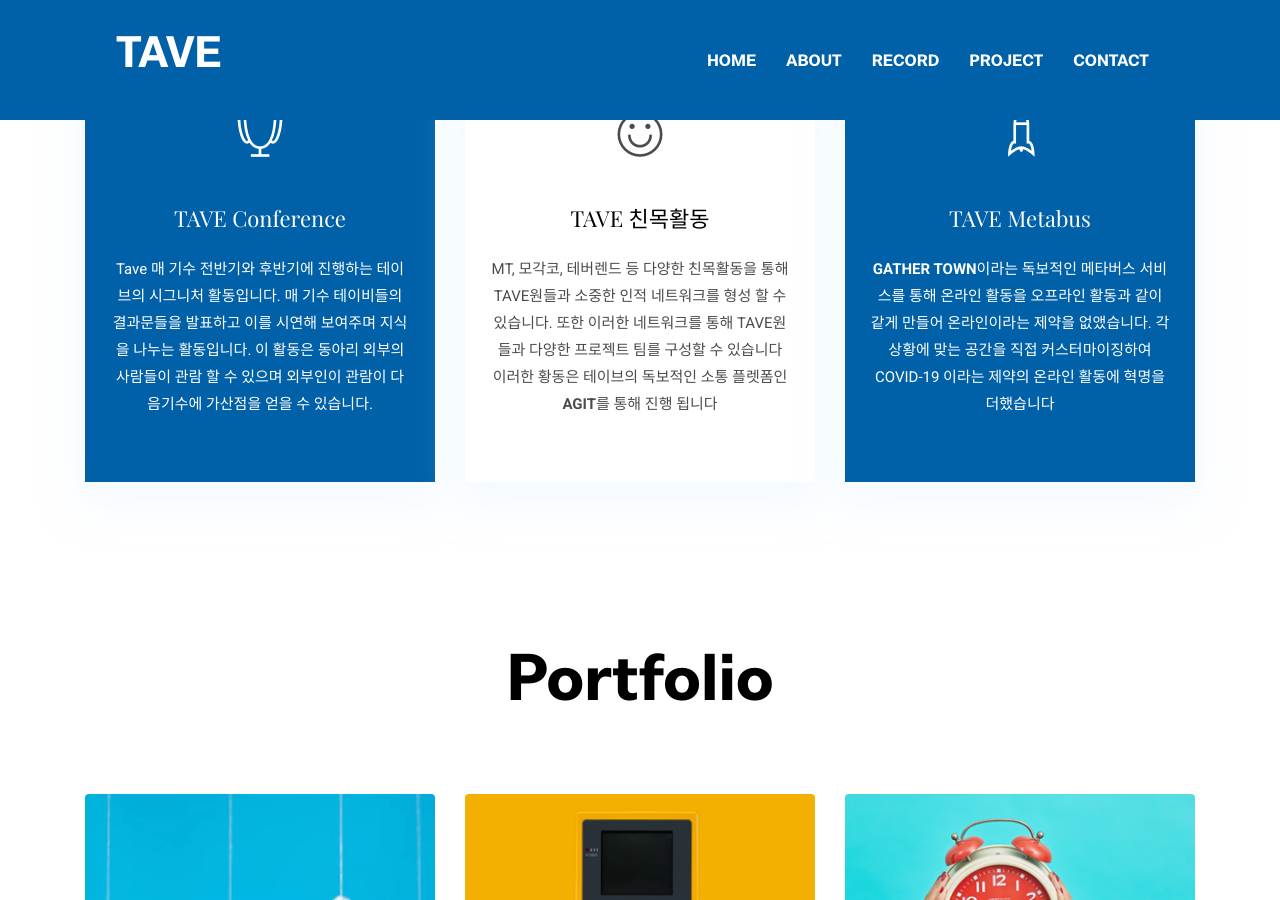
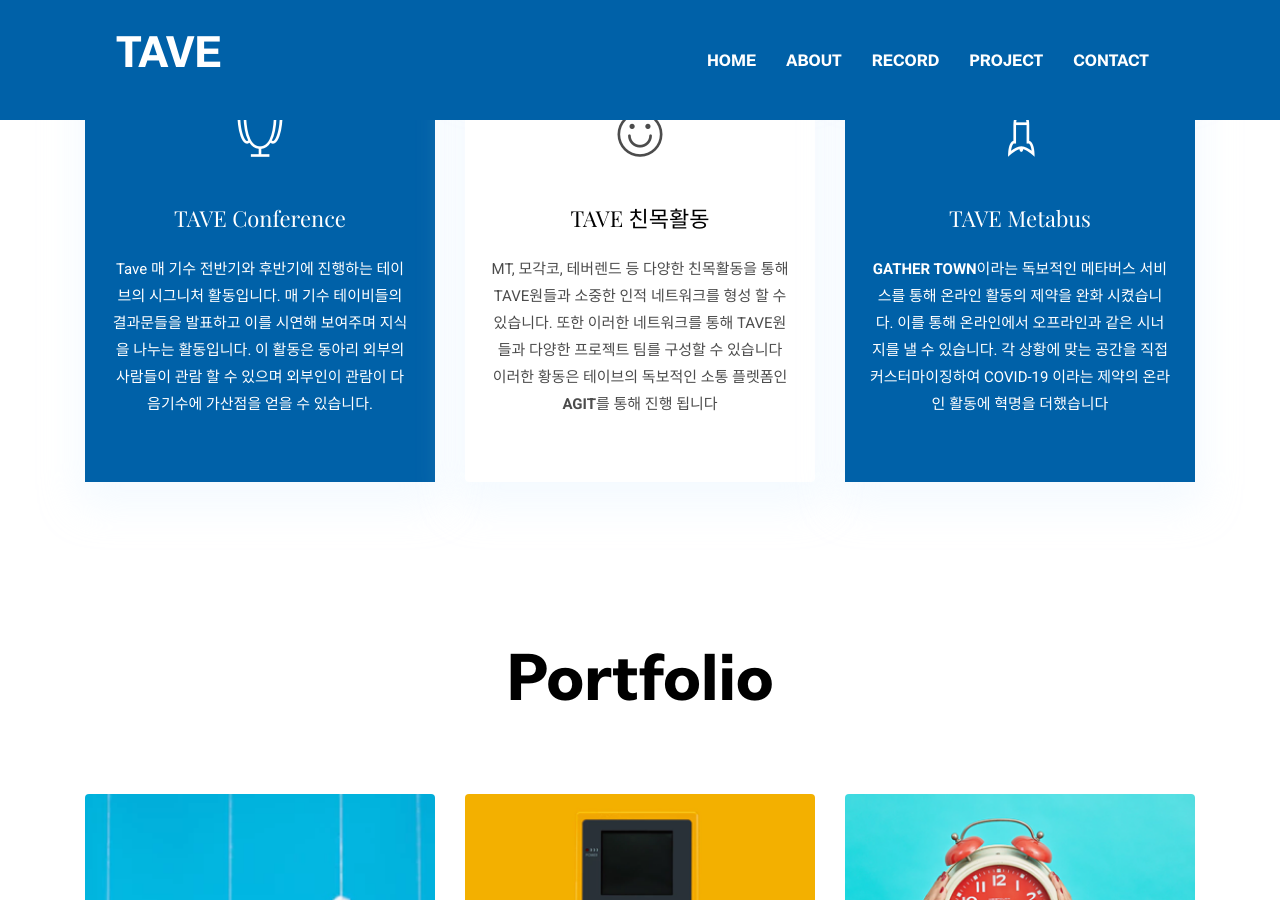
Before and after one commit to TAVEwave/TAVEwave.github.io, a Jekyll site: the page built from index.html, in a window 1280 px wide and 900 px high, scrolled down 4128 px. Built offline with Jekyll 4.4.1, drawn with Linux system fonts in a browser that asks for light colours.

Commit message:
Update settings.yml

```diff
--- a/_data/settings.yml
+++ b/_data/settings.yml
@@ -208,7 +208,7 @@
   - {
       name: TAVE Metabus,
       icon: ti-rocket,
-      description: "<b>GATHER TOWN</b>이라는 독보적인 메타버스 서비스를 통해 온라인 활동을 오프라인 활동과 같이 같게 만들어 온라인이라는 제약을 없앴습니다. 각 상황에 맞는 공간을 직접 커스터마이징하여 COVID-19 이라는 제약의 온라인 활동에 혁명을 더했습니다",
+      description: "<b>GATHER TOWN</b>이라는 독보적인 메타버스 서비스를 통해 온라인 활동의 제약을 완화 시켰습니다. 이를 통해 온라인에서 오프라인과 같은 시너지를 낼 수 있습니다. 각 상황에 맞는 공간을 직접 커스터마이징하여 COVID-19 이라는 제약의 온라인 활동에 혁명을 더했습니다",
       active: true, # Add true to select section
     }
 
```
